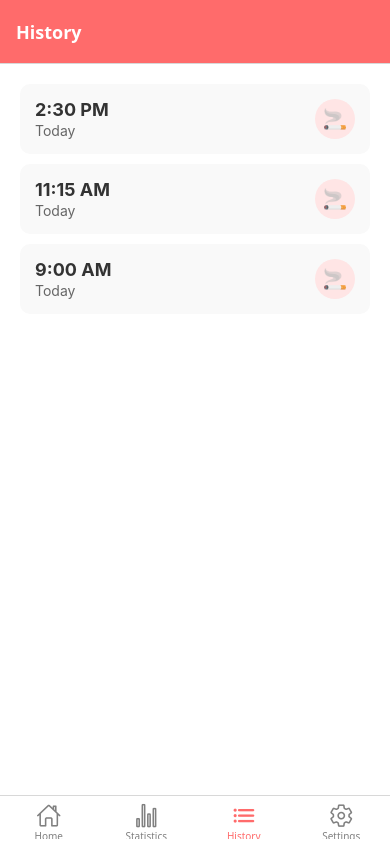
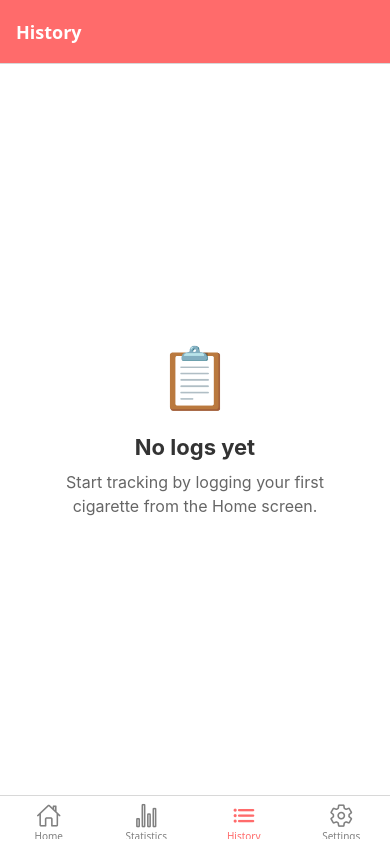
Before and after one commit to RariSparklyy/smoking-tracker, a React Native app: screen /History in a window 390 px wide. Built offline with nearby package versions, Linux system fonts and the light colour scheme.

Commit message:
all screens work

```diff
--- a/src/screens/HistoryScreen.js
+++ b/src/screens/HistoryScreen.js
@@ -1,33 +1,78 @@
 import React from 'react';
-import { View, Text, StyleSheet, FlatList } from 'react-native';
+import { View, Text, StyleSheet, FlatList, TouchableOpacity, Alert } from 'react-native';
+import { useSmoke } from '../context/SmokeContext';
+import { formatTime, formatDate } from '../utils/calculations';
 
 export default function HistoryScreen() {
-  // Dummy data for now
-  const dummyData = [
-    { id: '1', time: '2:30 PM', date: 'Today' },
-    { id: '2', time: '11:15 AM', date: 'Today' },
-    { id: '3', time: '9:00 AM', date: 'Today' },
-  ];
+  const { logs, removeLog } = useSmoke();
+
+  const handleDelete = (log) => {
+    Alert.alert(
+      'Delete Log',
+      `Remove cigarette logged at ${formatTime(log.timestamp)}?`,
+      [
+        {
+          text: 'Cancel',
+          style: 'cancel',
+        },
+        {
+          text: 'Delete',
+          style: 'destructive',
+          onPress: async () => {
+            const success = await removeLog(log.id);
+            if (!success) {
+              Alert.alert('Error', 'Failed to delete log. Please try again.');
+            }
+          },
+        },
+      ]
+    );
+  };
 
   const renderItem = ({ item }) => (
     <View style={styles.logItem}>
-      <View>
-        <Text style={styles.logTime}>{item.time}</Text>
-        <Text style={styles.logDate}>{item.date}</Text>
-      </View>
       <View style={styles.logIcon}>
         <Text style={styles.logIconText}>🚬</Text>
       </View>
+
+      <View style={styles.logInfo}>
+        <Text style={styles.logTime}>{formatTime(item.timestamp)}</Text>
+        <Text style={styles.logDate}>{formatDate(item.timestamp)}</Text>
+      </View>
+
+      <TouchableOpacity
+        style={styles.deleteButton}
+        onPress={() => handleDelete(item)}
+      >
+        <Text style={styles.deleteButtonText}>✕</Text>
+      </TouchableOpacity>
+    </View>
+  );
+
+  const renderEmpty = () => (
+    <View style={styles.emptyContainer}>
+      <Text style={styles.emptyIcon}>📋</Text>
+      <Text style={styles.emptyTitle}>No logs yet</Text>
+      <Text style={styles.emptyText}>
+        Start tracking by logging your first cigarette from the Home screen.
+      </Text>
     </View>
   );
 
   return (
     <View style={styles.container}>
+      {logs.length > 0 && (
+        <View style={styles.header}>
+          <Text style={styles.headerText}>Total Logs: {logs.length}</Text>
+        </View>
+      )}
+
       <FlatList
-        data={dummyData}
+        data={logs}
         renderItem={renderItem}
         keyExtractor={(item) => item.id}
-        contentContainerStyle={styles.list}
+        contentContainerStyle={logs.length === 0 ? styles.emptyList : styles.list}
+        ListEmptyComponent={renderEmpty}
       />
     </View>
   );
@@ -38,17 +83,49 @@ const styles = StyleSheet.create({
     flex: 1,
     backgroundColor: '#fff',
   },
+  header: {
+    backgroundColor: '#f9f9f9',
+    padding: 15,
+    borderBottomWidth: 1,
+    borderBottomColor: '#eee',
+  },
+  headerText: {
+    fontSize: 16,
+    fontWeight: '600',
+    color: '#666',
+    textAlign: 'center',
+  },
   list: {
     padding: 20,
   },
+  emptyList: {
+    flexGrow: 1,
+    justifyContent: 'center',
+    alignItems: 'center',
+    padding: 40,
+  },
   logItem: {
     flexDirection: 'row',
-    justifyContent: 'space-between',
     alignItems: 'center',
     backgroundColor: '#f9f9f9',
     padding: 15,
     borderRadius: 10,
     marginBottom: 10,
+  },
+  logIcon: {
+    width: 50,
+    height: 50,
+    borderRadius: 25,
+    backgroundColor: '#FFE5E5',
+    justifyContent: 'center',
+    alignItems: 'center',
+    marginRight: 15,
+  },
+  logIconText: {
+    fontSize: 24,
+  },
+  logInfo: {
+    flex: 1,
   },
   logTime: {
     fontSize: 18,
@@ -60,15 +137,36 @@ const styles = StyleSheet.create({
     color: '#666',
     marginTop: 2,
   },
-  logIcon: {
-    width: 40,
-    height: 40,
-    borderRadius: 20,
+  deleteButton: {
+    width: 36,
+    height: 36,
+    borderRadius: 18,
     backgroundColor: '#FFE5E5',
     justifyContent: 'center',
     alignItems: 'center',
   },
-  logIconText: {
+  deleteButtonText: {
+    color: '#FF6B6B',
     fontSize: 20,
+    fontWeight: 'bold',
+  },
+  emptyContainer: {
+    alignItems: 'center',
+  },
+  emptyIcon: {
+    fontSize: 60,
+    marginBottom: 20,
+  },
+  emptyTitle: {
+    fontSize: 22,
+    fontWeight: 'bold',
+    color: '#333',
+    marginBottom: 10,
+  },
+  emptyText: {
+    fontSize: 16,
+    color: '#666',
+    textAlign: 'center',
+    lineHeight: 24,
   },
 });
--- a/src/screens/StatisticsScreen.js
+++ b/src/screens/StatisticsScreen.js
@@ -1,29 +1,90 @@
 import React from 'react';
 import { View, Text, StyleSheet, ScrollView } from 'react-native';
+import { useSmoke } from '../context/SmokeContext';
+import { getMonthLogs, calculateMoneySpent, calculateDailyAverage, getTodayLogs, getWeekLogs } from '../utils/calculations';
 
 export default function StatisticsScreen() {
+  const { logs, settings } = useSmoke();
+
+  const todayLogs = getTodayLogs(logs);
+  const weekLogs = getWeekLogs(logs);
+  const monthLogs = getMonthLogs(logs);
+
+  const dailyAverage = calculateDailyAverage(logs);
+  const todayMoney = calculateMoneySpent(todayLogs, settings.cigarettePrice);
+  const weekMoney = calculateMoneySpent(weekLogs, settings.cigarettePrice);
+  const monthMoney = calculateMoneySpent(monthLogs, settings.cigarettePrice);
+
+  // Calculate days since start
+  const startDate = new Date(settings.startDate);
+  const today = new Date();
+  const daysSinceStart = Math.floor((today - startDate) / (1000 * 60 * 60 * 24));
+
   return (
     <ScrollView style={styles.container}>
       <View style={styles.content}>
         <Text style={styles.title}>Your Progress</Text>
 
+        {/* Daily Average */}
         <View style={styles.card}>
           <Text style={styles.cardTitle}>Daily Average</Text>
-          <Text style={styles.cardValue}>0</Text>
+          <Text style={styles.cardValue}>{dailyAverage}</Text>
           <Text style={styles.cardSubtitle}>cigarettes per day</Text>
         </View>
 
+        {/* Today's Stats */}
         <View style={styles.card}>
-          <Text style={styles.cardTitle}>Total Logged</Text>
-          <Text style={styles.cardValue}>0</Text>
-          <Text style={styles.cardSubtitle}>cigarettes this month</Text>
+          <Text style={styles.cardTitle}>Today</Text>
+          <Text style={styles.cardValue}>{todayLogs.length}</Text>
+          <Text style={styles.cardSubtitle}>cigarettes</Text>
+          <Text style={styles.moneyText}>Cost: MVR {todayMoney}</Text>
         </View>
 
+        {/* This Week */}
         <View style={styles.card}>
-          <Text style={styles.cardTitle}>Money Spent</Text>
-          <Text style={styles.cardValue}>MVR 0.00</Text>
-          <Text style={styles.cardSubtitle}>this month</Text>
+          <Text style={styles.cardTitle}>This Week</Text>
+          <Text style={styles.cardValue}>{weekLogs.length}</Text>
+          <Text style={styles.cardSubtitle}>cigarettes</Text>
+          <Text style={styles.moneyText}>Cost: MVR {weekMoney}</Text>
         </View>
+
+        {/* This Month */}
+        <View style={styles.card}>
+          <Text style={styles.cardTitle}>This Month</Text>
+          <Text style={styles.cardValue}>{monthLogs.length}</Text>
+          <Text style={styles.cardSubtitle}>cigarettes</Text>
+          <Text style={styles.moneyText}>Cost: MVR {monthMoney}</Text>
+        </View>
+
+        {/* Total Stats */}
+        <View style={styles.card}>
+          <Text style={styles.cardTitle}>All Time</Text>
+          <Text style={styles.cardValue}>{logs.length}</Text>
+          <Text style={styles.cardSubtitle}>total cigarettes logged</Text>
+          <Text style={styles.moneyText}>
+            Total Cost: MVR {calculateMoneySpent(logs, settings.cigarettePrice)}
+          </Text>
+        </View>
+
+        {/* Tracking Duration */}
+        <View style={styles.infoCard}>
+          <Text style={styles.infoText}>
+            📊 You've been tracking for {daysSinceStart} {daysSinceStart === 1 ? 'day' : 'days'}
+          </Text>
+        </View>
+
+        {/* Progress Message */}
+        {logs.length > 0 && (
+          <View style={styles.motivationCard}>
+            <Text style={styles.motivationTitle}>💪 Keep Going!</Text>
+            <Text style={styles.motivationText}>
+              {dailyAverage < settings.dailyGoal
+                ? `Great job! You're averaging ${dailyAverage} cigarettes per day, below your goal of ${settings.dailyGoal}.`
+                : `You're averaging ${dailyAverage} cigarettes per day. Try to stay below your goal of ${settings.dailyGoal}.`
+              }
+            </Text>
+          </View>
+        )}
       </View>
     </ScrollView>
   );
@@ -67,4 +128,41 @@ const styles = StyleSheet.create({
     color: '#999',
     marginTop: 5,
   },
+  moneyText: {
+    fontSize: 16,
+    color: '#FF6B6B',
+    fontWeight: '600',
+    marginTop: 10,
+  },
+  infoCard: {
+    backgroundColor: '#E3F2FD',
+    padding: 15,
+    borderRadius: 10,
+    marginBottom: 15,
+    borderLeftWidth: 4,
+    borderLeftColor: '#2196F3',
+  },
+  infoText: {
+    fontSize: 14,
+    color: '#1565C0',
+  },
+  motivationCard: {
+    backgroundColor: '#F1F8E9',
+    padding: 20,
+    borderRadius: 10,
+    marginBottom: 15,
+    borderLeftWidth: 4,
+    borderLeftColor: '#8BC34A',
+  },
+  motivationTitle: {
+    fontSize: 18,
+    fontWeight: 'bold',
+    color: '#558B2F',
+    marginBottom: 10,
+  },
+  motivationText: {
+    fontSize: 14,
+    color: '#558B2F',
+    lineHeight: 20,
+  },
 });
```
